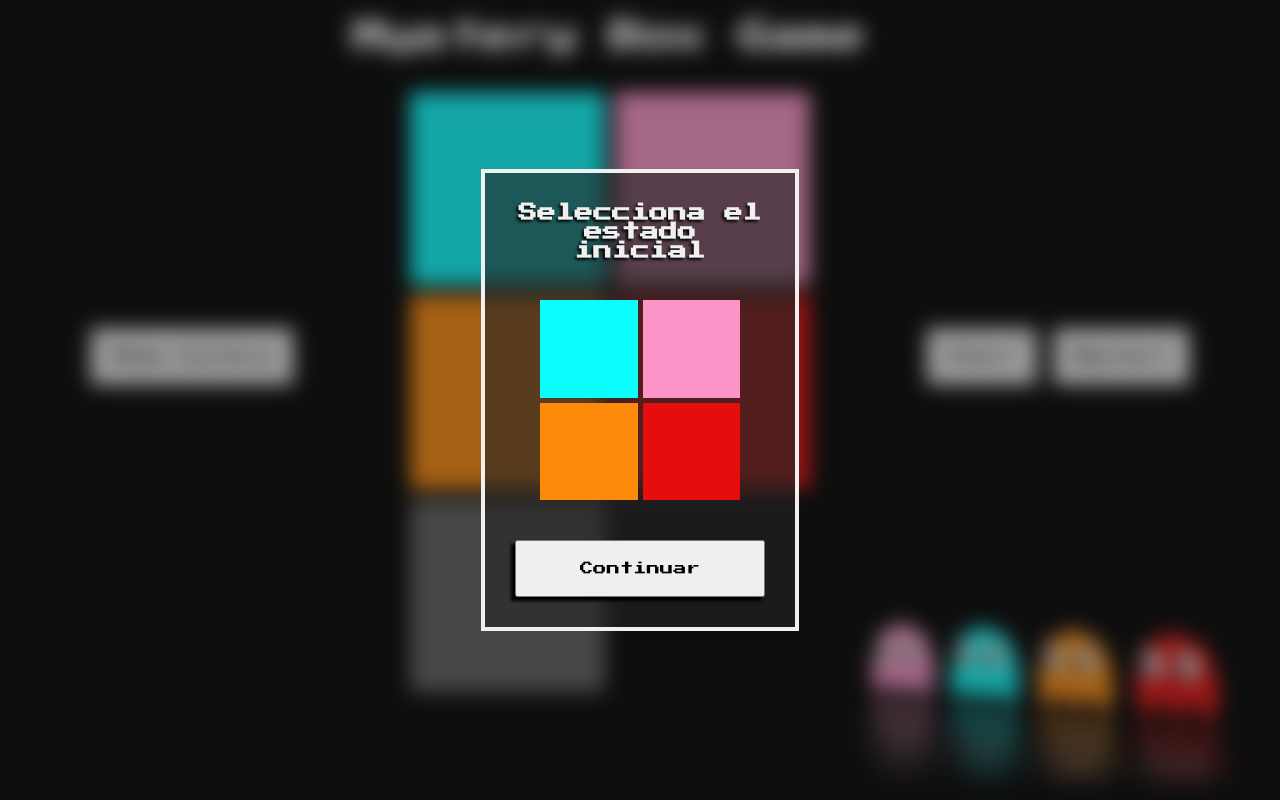
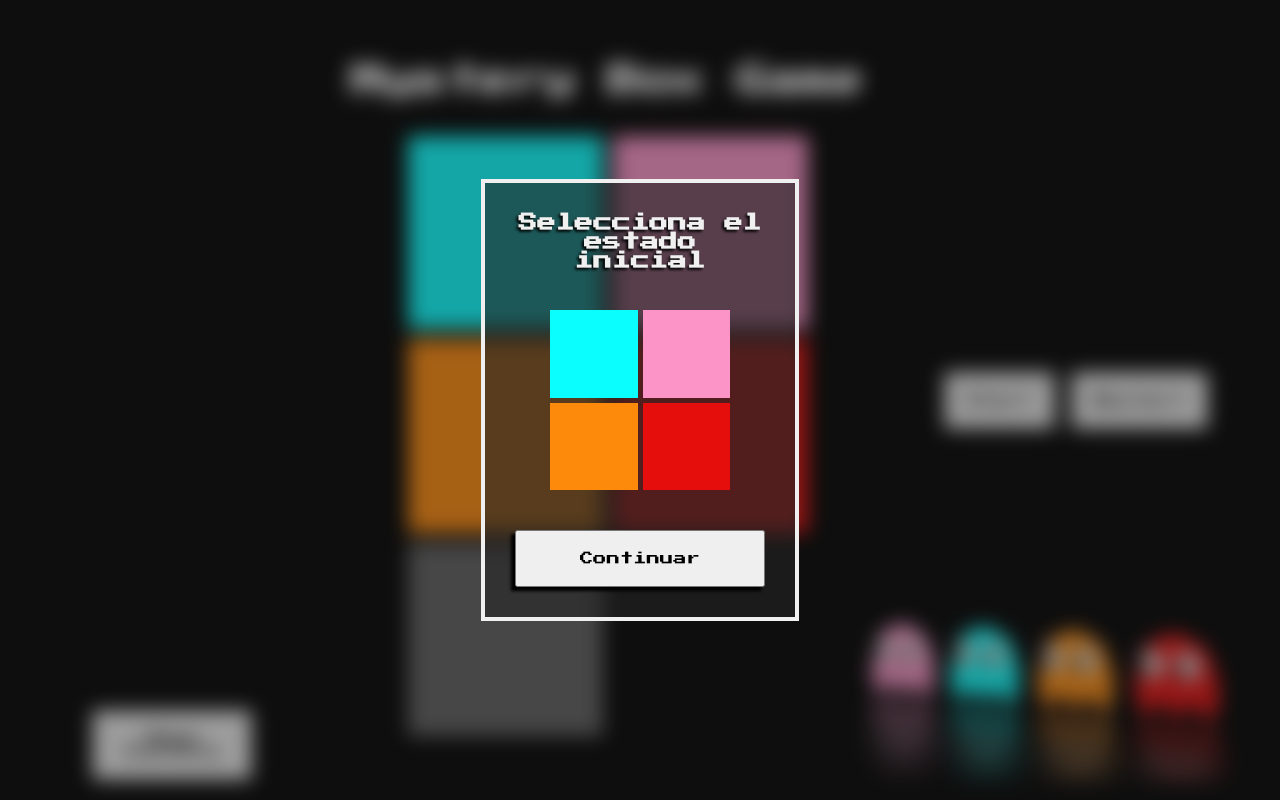
Before and after one commit to JuanPabloG96/mysterybox-game, a plain HTML site: page index.html in a window 1280 px wide. Drawn offline with Linux system fonts and the light colour scheme.

Commit message:
results section styles

```diff
--- a/style.css
+++ b/style.css
@@ -37,9 +37,36 @@
 
 .main {
   display: flex;
-  gap: 40px;
+  gap: 60px;
   justify-content: center;
   align-items: center;
+}
+
+.results {
+  width: 200px;
+  height: 100vh;
+  display: flex;
+  flex-direction: column;
+  padding: 20px;
+  font-size: 10px;
+  line-height: 2;
+}
+
+.text-content {
+  width: inherit;
+  display: flex;
+  flex-direction: column;
+  gap: 10px;
+}
+
+.info-container {
+  width: 100%;
+  background-color: var(--dark-transparent-black);
+  padding: 10px;
+}
+
+.history-btn {
+  margin-top: auto;
 }
 
 .modal {
@@ -79,7 +106,7 @@
 }
 
 .grid-container {
-  width: min(200px, 90%);
+  width: min(180px, 90%);
   aspect-ratio: 1/1;
   margin: 20px auto;
 
```
